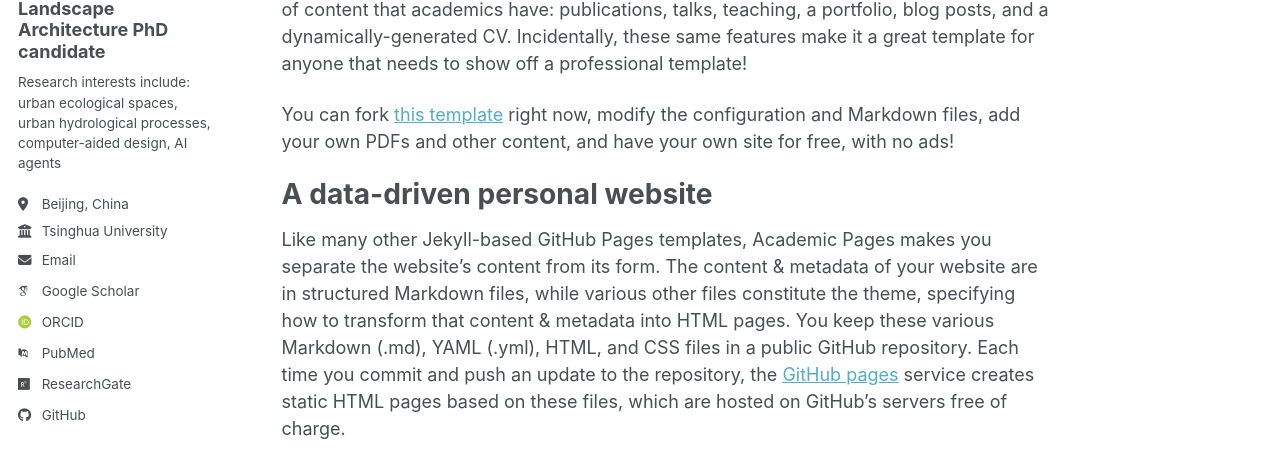
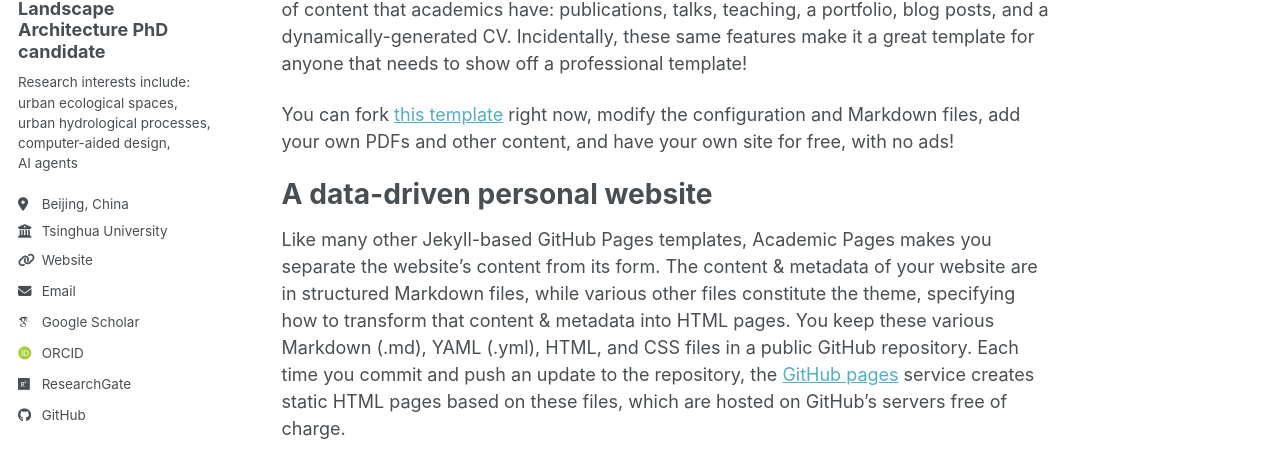
Before and after one commit to chenlubenren/Lu-Chen-s-personal-academic-page, a Jekyll site: the page built from _pages/about.md, in a window 1280 px wide. Shown: the part 310-759 px from the top of the page. Built offline with Jekyll 4.4.1, drawn with Linux system fonts in a browser that asks for light colours; some web fonts are replaced; a script bundle is joined from its source files by our own code; library files that are not in the unit come from our copies.

Commit message:
Modify bio and add URI in config
Updated bio and added personal academic page URL.

```diff
--- a/_config.yml
+++ b/_config.yml
@@ -26,17 +26,16 @@ author:
   avatar           : "profile.png"
   name             : "Lu Chen （陈鲁)<br>Landscape Architecture PhD candidate "
   pronouns         : # example: "she/her"
-  bio              : "Research interests include:<br>urban ecological spaces, urban hydrological processes,<br>computer-aided design, AI agents"
+  bio              : "Research interests include:<br>urban ecological spaces, <br>urban hydrological processes,<br>computer-aided design,<br>AI agents"
   location         : "Beijing, China"
   employer         : "Tsinghua University"
-  uri              : # URL
+  uri              : "https://chenlubenren.github.io/personal-academic-page/"
   email            : "chenlu24@mails.tsinghua.edu.cn"
 
   # Academic websites
 
   googlescholar    : "https://scholar.google.com/citations?user=qFoCG6IAAAAJ&hl=zh-CN"
   orcid            : "https://orcid.org/my-orcid?orcid=0009-0008-5525-5111"
-  pubmed           : "https://www.ncbi.nlm.nih.gov/pubmed/?term=john+snow"
   researchgate     : ""
   zotero           : # chenlubenren
 
```
